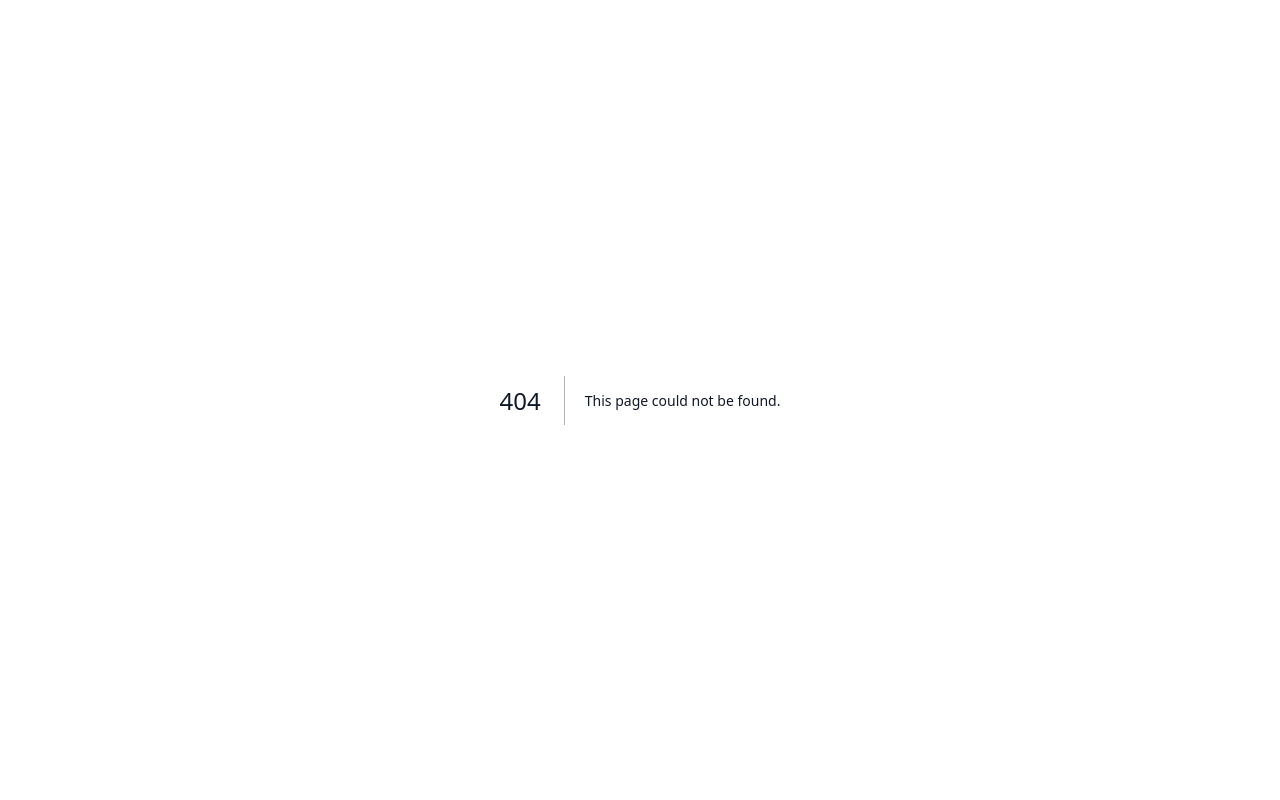
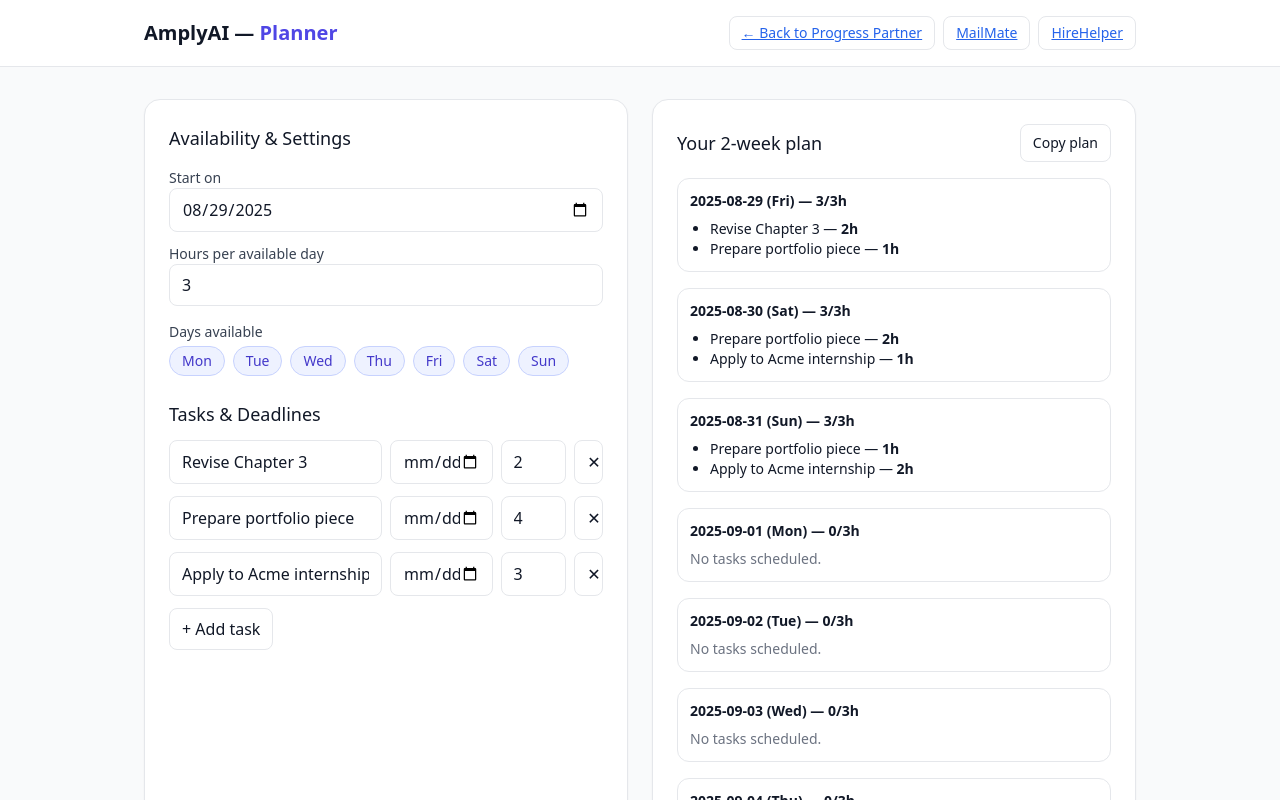
Before and after one commit to madevthevanthiran-maker/amplyai-chatbot, a Next.js app: page /planner in a window 1280 px wide. Before the commit this address had no page. Shown: the top 800 px of the page. Built offline with nearby package versions, Linux system fonts and the light colour scheme.

Commit message:
Create planner.jsx

```diff
--- /dev/null
+++ b/pages/planner.jsx
@@ -0,0 +1,255 @@
+// pages/planner.jsx
+import Link from "next/link";
+import { useMemo, useState } from "react";
+
+const DAYS = ["Mon", "Tue", "Wed", "Thu", "Fri", "Sat", "Sun"];
+
+function parseDate(v) {
+  const d = new Date(v);
+  return isNaN(d.getTime()) ? null : d;
+}
+
+function dayIndex(date) {
+  // 0 = Mon ... 6 = Sun
+  const i = (date.getDay() + 6) % 7;
+  return i;
+}
+
+export default function Planner() {
+  const [available, setAvailable] = useState(
+    DAYS.reduce((acc, d) => ((acc[d] = true), acc), {})
+  );
+  const [hoursPerDay, setHoursPerDay] = useState(3);
+
+  const [tasks, setTasks] = useState([
+    { title: "Revise Chapter 3", due: "", hours: 2 },
+    { title: "Prepare portfolio piece", due: "", hours: 4 },
+    { title: "Apply to Acme internship", due: "", hours: 3 },
+  ]);
+
+  const [startOn, setStartOn] = useState(() => {
+    const d = new Date();
+    // start next Monday if today is near week end? keep simple: start today
+    return d.toISOString().slice(0, 10);
+  });
+
+  function updateTask(i, key, value) {
+    setTasks((arr) => arr.map((t, idx) => (idx === i ? { ...t, [key]: value } : t)));
+  }
+
+  function addTask() {
+    setTasks((arr) => [...arr, { title: "", due: "", hours: 1 }]);
+  }
+
+  function removeTask(i) {
+    setTasks((arr) => arr.filter((_, idx) => idx !== i));
+  }
+
+  // core allocator: greedy spread across available days before each task's due
+  const plan = useMemo(() => {
+    // build next 14 days window (2 weeks) starting from startOn
+    const startDate = parseDate(startOn) || new Date();
+    const horizonDays = 14;
+    const calendar = Array.from({ length: horizonDays }, (_, k) => {
+      const d = new Date(startDate);
+      d.setDate(d.getDate() + k);
+      const dayName = DAYS[dayIndex(d)];
+      const isAvail = !!available[dayName];
+      return {
+        date: d,
+        key: d.toISOString().slice(0, 10),
+        dayName,
+        cap: isAvail ? hoursPerDay : 0,
+        used: 0,
+        slots: [],
+      };
+    });
+
+    const sortedTasks = tasks
+      .map((t) => ({
+        ...t,
+        dueDate: t.due ? parseDate(t.due) : null,
+        remaining: Math.max(0, Number(t.hours) || 0),
+      }))
+      .filter((t) => t.title && t.remaining > 0);
+
+    sortedTasks.sort((a, b) => {
+      if (!a.dueDate && !b.dueDate) return 0;
+      if (!a.dueDate) return 1;
+      if (!b.dueDate) return -1;
+      return a.dueDate - b.dueDate;
+    });
+
+    for (const task of sortedTasks) {
+      for (let i = 0; i < calendar.length && task.remaining > 0; i++) {
+        const c = calendar[i];
+        // must schedule on/before due if present
+        if (task.dueDate && c.date > task.dueDate) break;
+        const free = Math.max(0, c.cap - c.used);
+        if (free <= 0) continue;
+        const assign = Math.min(free, task.remaining, 2); // chunk max 2h per day per task
+        if (assign > 0) {
+          c.slots.push({ title: task.title, hours: assign });
+          c.used += assign;
+          task.remaining -= assign;
+        }
+      }
+    }
+
+    return calendar.filter((d) => d.cap > 0);
+  }, [available, hoursPerDay, tasks, startOn]);
+
+  function copyPlan() {
+    const lines = [];
+    for (const d of plan) {
+      if (d.slots.length === 0) continue;
+      lines.push(`${d.key} (${d.dayName})`);
+      d.slots.forEach((s) => lines.push(`  • ${s.title} — ${s.hours}h`));
+      lines.push("");
+    }
+    navigator.clipboard.writeText(lines.join("\n")).then(() => {
+      alert("Plan copied to clipboard ✅");
+    });
+  }
+
+  return (
+    <div className="min-h-screen bg-gray-50">
+      <header className="sticky top-0 z-10 border-b bg-white">
+        <div className="mx-auto flex max-w-5xl items-center justify-between px-4 py-4">
+          <h1 className="text-xl font-semibold">
+            AmplyAI — <span className="text-indigo-600">Planner</span>
+          </h1>
+          <nav className="flex gap-2">
+            <Link href="/" className="rounded-lg border px-3 py-1.5 text-sm hover:bg-gray-50">
+              ← Back to Progress Partner
+            </Link>
+            <Link href="/email" className="rounded-lg border px-3 py-1.5 text-sm hover:bg-gray-50">
+              MailMate
+            </Link>
+            <Link href="/hire-helper" className="rounded-lg border px-3 py-1.5 text-sm hover:bg-gray-50">
+              HireHelper
+            </Link>
+          </nav>
+        </div>
+      </header>
+
+      <main className="mx-auto max-w-5xl px-4 py-8">
+        <div className="grid gap-6 lg:grid-cols-2">
+          {/* Left: inputs */}
+          <section className="rounded-2xl border bg-white p-6 shadow-sm">
+            <h2 className="mb-4 text-lg font-medium">Availability & Settings</h2>
+
+            <label className="block text-sm text-gray-700">Start on</label>
+            <input
+              type="date"
+              className="mb-3 w-full rounded-lg border px-3 py-2"
+              value={startOn}
+              onChange={(e) => setStartOn(e.target.value)}
+            />
+
+            <label className="block text-sm text-gray-700">Hours per available day</label>
+            <input
+              type="number"
+              min={1}
+              max={12}
+              className="mb-4 w-full rounded-lg border px-3 py-2"
+              value={hoursPerDay}
+              onChange={(e) => setHoursPerDay(Number(e.target.value || 0))}
+            />
+
+            <div className="mb-4">
+              <div className="text-sm font-medium text-gray-700 mb-1">Days available</div>
+              <div className="flex flex-wrap gap-2">
+                {DAYS.map((d) => (
+                  <button
+                    key={d}
+                    type="button"
+                    onClick={() => setAvailable((a) => ({ ...a, [d]: !a[d] }))}
+                    className={`rounded-full border px-3 py-1 text-sm ${
+                      available[d] ? "bg-indigo-50 border-indigo-200 text-indigo-700" : "bg-white"
+                    }`}
+                  >
+                    {d}
+                  </button>
+                ))}
+              </div>
+            </div>
+
+            <h2 className="mt-6 mb-3 text-lg font-medium">Tasks & Deadlines</h2>
+            <div className="space-y-3">
+              {tasks.map((t, i) => (
+                <div key={i} className="grid gap-2 sm:grid-cols-12">
+                  <input
+                    className="sm:col-span-6 rounded-lg border px-3 py-2"
+                    placeholder="Task (e.g., Revise Chapter 3)"
+                    value={t.title}
+                    onChange={(e) => updateTask(i, "title", e.target.value)}
+                  />
+                  <input
+                    type="date"
+                    className="sm:col-span-3 rounded-lg border px-3 py-2"
+                    value={t.due}
+                    onChange={(e) => updateTask(i, "due", e.target.value)}
+                  />
+                  <input
+                    type="number"
+                    min={1}
+                    className="sm:col-span-2 rounded-lg border px-3 py-2"
+                    value={t.hours}
+                    onChange={(e) => updateTask(i, "hours", Number(e.target.value || 0))}
+                  />
+                  <button
+                    type="button"
+                    onClick={() => removeTask(i)}
+                    className="sm:col-span-1 rounded-lg border px-3 py-2 hover:bg-gray-50"
+                  >
+                    ✕
+                  </button>
+                </div>
+              ))}
+              <button type="button" onClick={addTask} className="rounded-lg border px-3 py-2 hover:bg-gray-50">
+                + Add task
+              </button>
+            </div>
+          </section>
+
+          {/* Right: plan */}
+          <section className="rounded-2xl border bg-white p-6 shadow-sm">
+            <div className="mb-4 flex items-center justify-between">
+              <h2 className="text-lg font-medium">Your 2-week plan</h2>
+              <button onClick={copyPlan} className="rounded-lg border px-3 py-2 text-sm hover:bg-gray-50">
+                Copy plan
+              </button>
+            </div>
+
+            <div className="space-y-4">
+              {plan.map((d) => (
+                <div key={d.key} className="rounded-xl border p-3">
+                  <div className="mb-2 text-sm font-semibold">
+                    {d.key} ({d.dayName}) — {d.used}/{d.cap}h
+                  </div>
+                  {d.slots.length === 0 ? (
+                    <div className="text-sm text-gray-500">No tasks scheduled.</div>
+                  ) : (
+                    <ul className="list-disc pl-5 text-sm">
+                      {d.slots.map((s, i) => (
+                        <li key={i}>
+                          {s.title} — <strong>{s.hours}h</strong>
+                        </li>
+                      ))}
+                    </ul>
+                  )}
+                </div>
+              ))}
+            </div>
+
+            <p className="mt-4 text-xs text-gray-500">
+              Tip: hours are chunked in ≤2h blocks per task to avoid burnout. Adjust tasks/days and the plan will
+              update instantly.
+            </p>
+          </section>
+        </div>
+      </main>
+    </div>
+  );
+}
```
